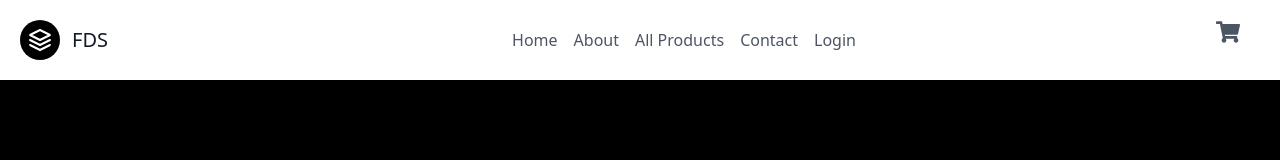
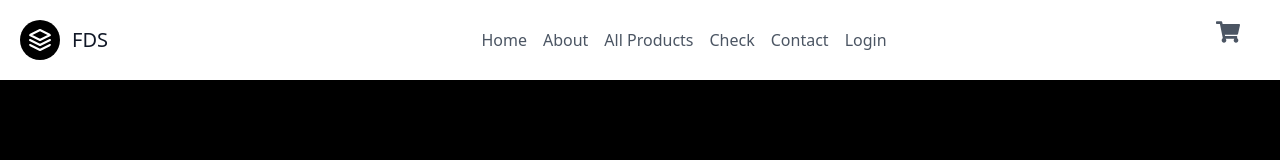
Before and after one commit to rohityadav-24/fruit-detection, a Next.js app: page / in a window 1280 px wide. Shown: the top 160 px of the page. Built offline with nearby package versions, Linux system fonts and the light colour scheme.

Commit message:
FIX: Update nav

```diff
--- a/Components/Header.js
+++ b/Components/Header.js
@@ -24,6 +24,7 @@ const Header = ({ name, user, logout }) => {
                         <Link href={"/"}><a className="ml-2 mr-2 hover:text-gray-900">Home</a></Link>
                         <Link href={"/about"}><a className="ml-2 mr-2 hover:text-gray-900">About</a></Link>
                         <Link href={"/products"}><a className="ml-2 mr-2 hover:text-gray-900">All Products</a></Link>
+                        <Link href={"/check"}><a className="ml-2 mr-2 hover:text-gray-900">Check</a></Link>
                         <Link href={"/contact"}><a className="ml-2 mr-2 hover:text-gray-900">Contact</a></Link>
                         {!user.token && <Link href={"/auth"}><a className="ml-2 mr-2 hover:text-gray-900">Login</a></Link>}
                     </nav>
```
